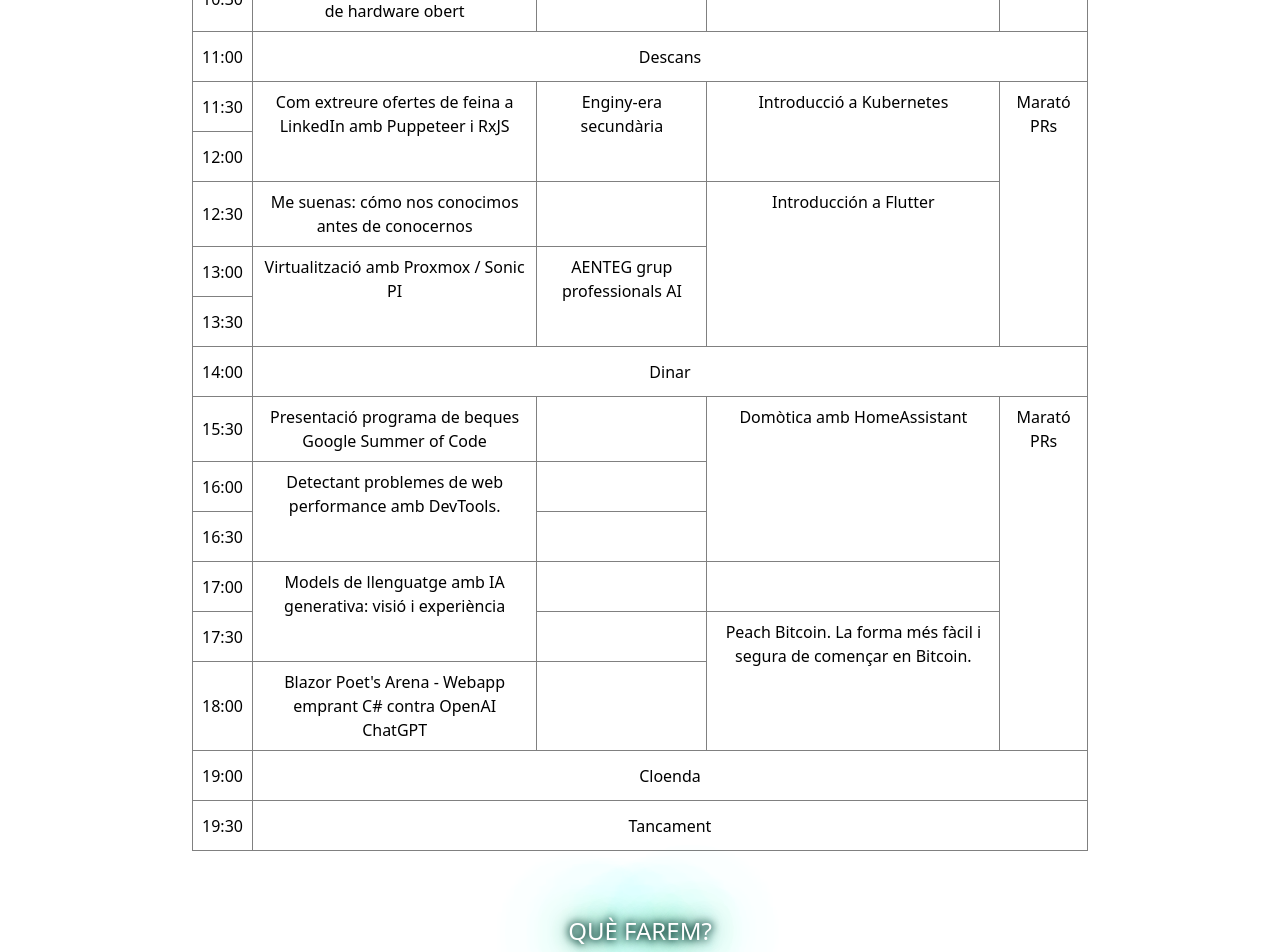
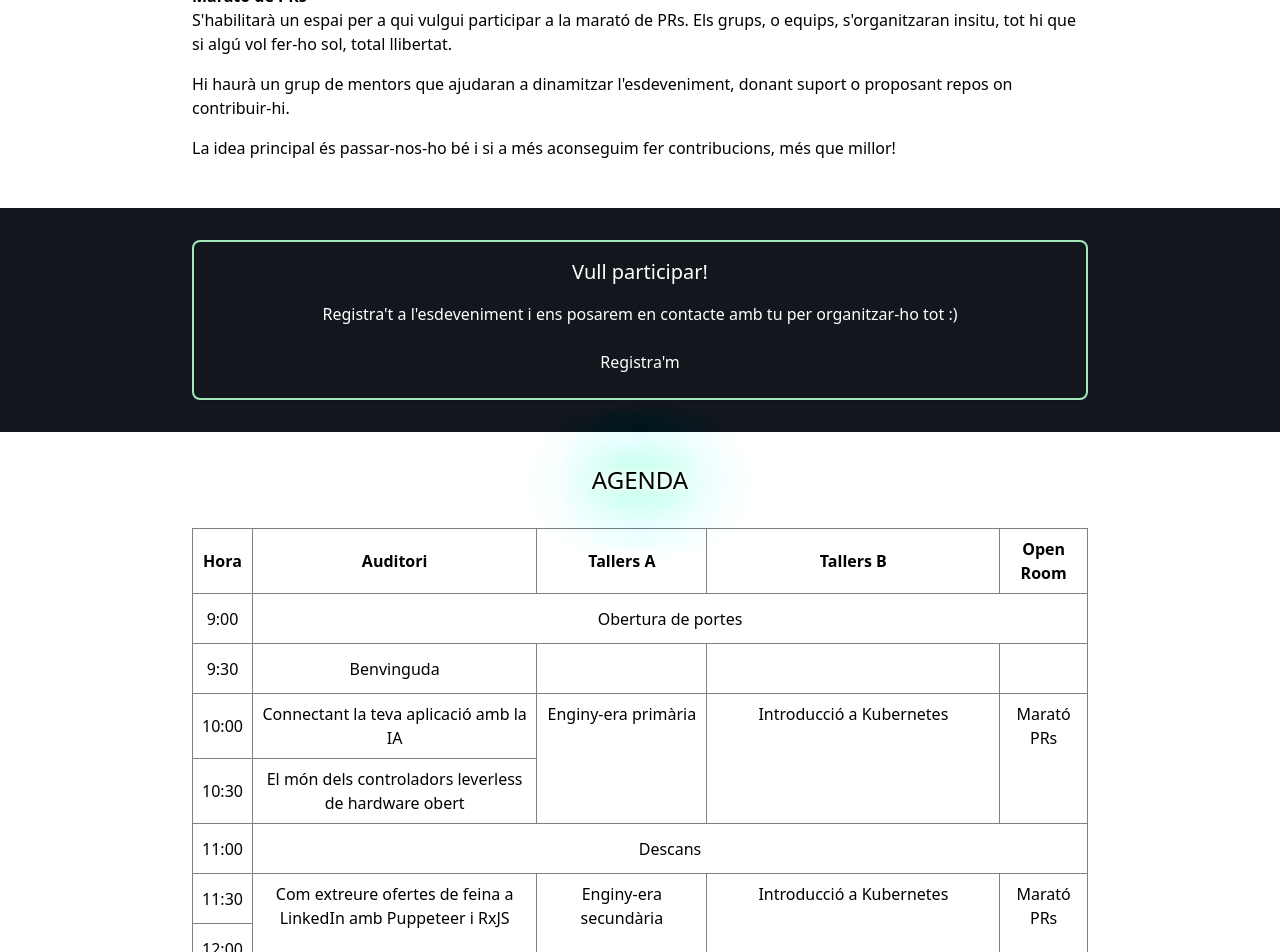
Before and after one commit to GeeksCAT/hacktoberfest-web-2022, a Vue app: page / in a window 1280 px wide. Shown: the part 1160-2112 px from the top of the page. Built offline with nearby package versions, Linux system fonts and the light colour scheme; what @formkit/vue would draw is missing.

Commit message:
Reorder landing sections

```diff
--- a/src/views/Home.vue
+++ b/src/views/Home.vue
@@ -14,6 +14,7 @@ import SContact from '../components/Sections/SContact.vue'
 import SFooter from '../components/Sections/SFooter.vue'
 import MGoUp from '../components/Modules/MGoUp.vue'
 import SSpeakers from '../components/Sections/SSpeakers.vue'
+import SCall4Sponsors from '../components/Sections/SCall4Sponsors.vue'
 
 const handlerMenuClick = (option: IMenuOption) => {
   ;(document.getElementById(option.ref) as HTMLElement).scrollIntoView({
@@ -27,11 +28,9 @@ const handlerMenuClick = (option: IMenuOption) => {
 <template>
   <s-menu @click="handlerMenuClick" id="begin" />
   <s-intro id="intro" />
+  <s-what-we-will-do-lite id="watWeWillDo" />
+  <s-join id="join" />
   <s-diary id="diary" />
-  <s-what-we-will-do-lite id="watWeWillDo" />
-<!--
-  <s-join id="join" />
--->
 <!--
   <s-speakers />
 -->
@@ -41,6 +40,7 @@ const handlerMenuClick = (option: IMenuOption) => {
 <!--
   <s-sponsors id="sponsors" />
 -->
+  <s-call4-sponsors id="call4sponsors" />
   <s-contact id="contact" />
   <s-footer />
   <m-go-up />
```
